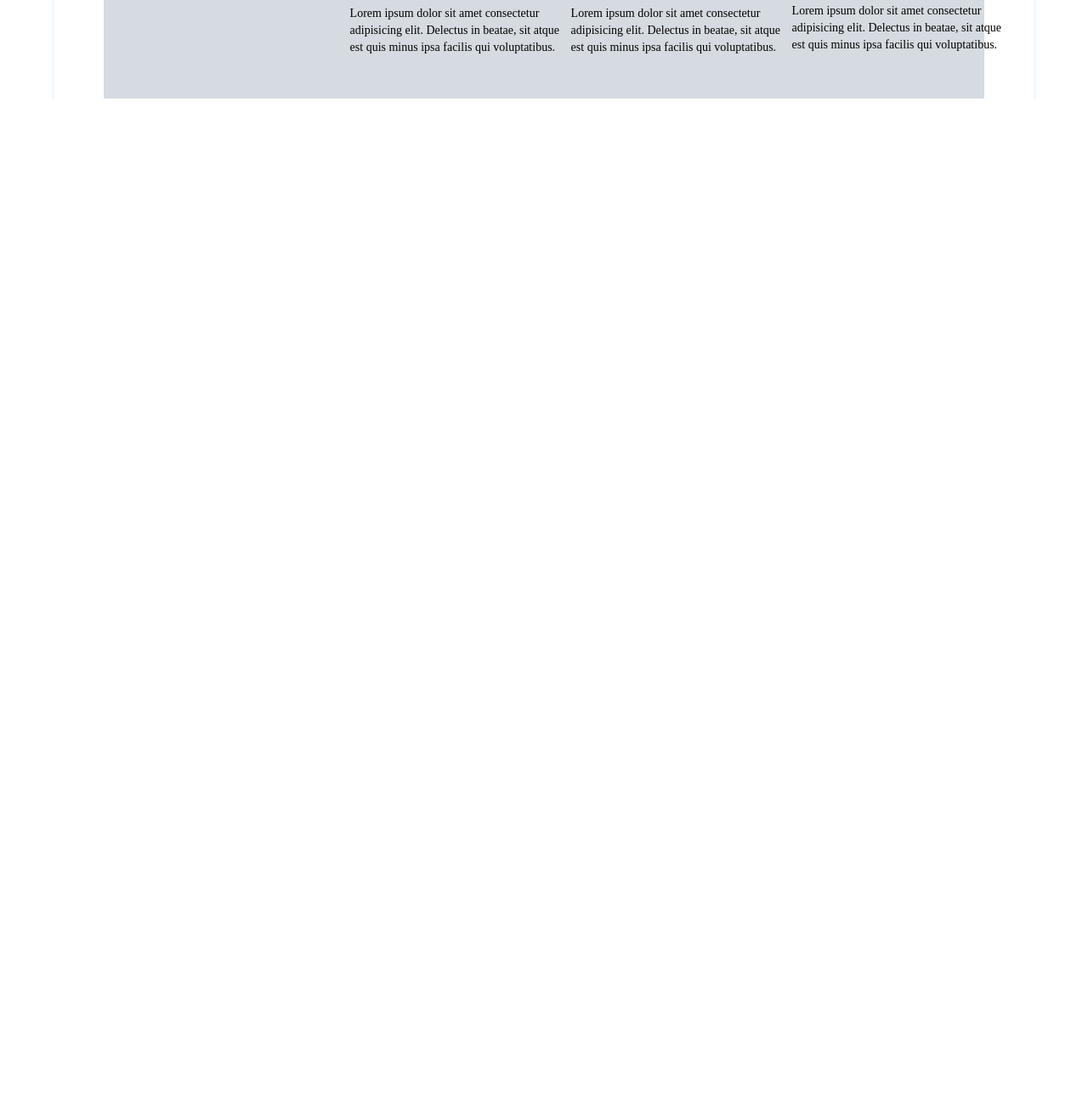
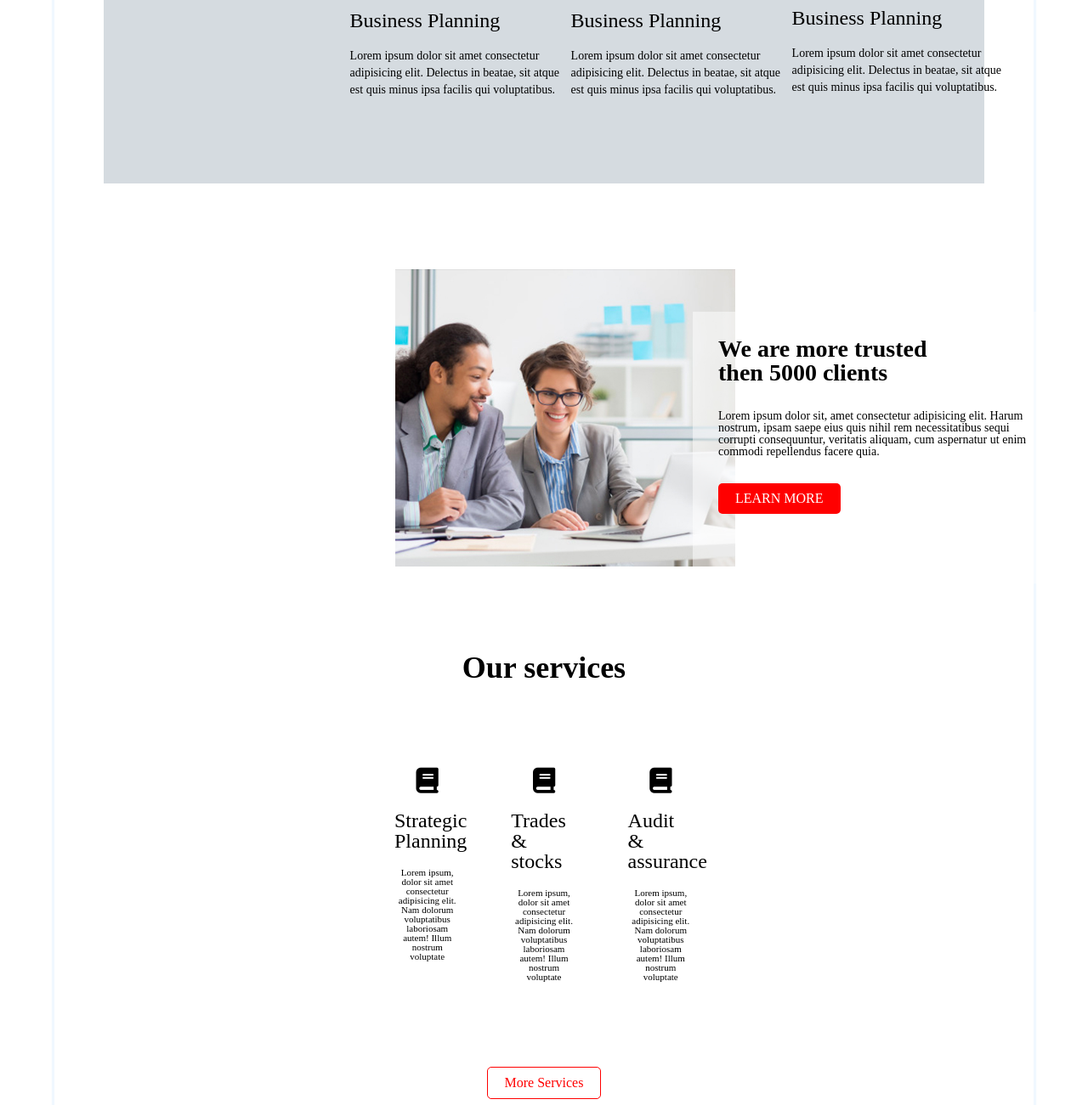
Before and after one commit to Sanjeev110592/Checkpoint_3, a plain HTML site: page Index.html in a window 1280 px wide. Shown: the part 911-2212 px from the top of the page at 85% size. Before the commit the page ends 1027 px from the top, so only its background shows below. Drawn offline with Linux system fonts and the light colour scheme.

Commit message:
about more

```diff
--- a/Index.html
+++ b/Index.html
@@ -93,5 +93,46 @@
             </div>
         </div>
     </section>
+    <section class="team">
+        <div class=" teambcg">
+            <div>
+                <h2>We are more trusted then 5000 clients</h2>
+                <p>Lorem ipsum dolor sit, amet consectetur adipisicing elit. Harum nostrum, ipsam saepe eius quis nihil rem necessitatibus sequi corrupti consequuntur, veritatis aliquam, cum aspernatur ut enim commodi repellendus facere quia.</p>
+                <a class="btn" href="#">LEARN MORE</a>
+            </div>
+        </div>
+    </section>
+    <section class="services">
+        <h1>Our services</h1>
+        <div class="parent flex">
+            <div>
+                <p class="i"><i class="fa-solid fa-book"></i></p>
+                <h2>Strategic Planning</h2>
+                <p class="text">Lorem ipsum, dolor sit amet consectetur adipisicing elit. Nam dolorum voluptatibus laboriosam autem! Illum nostrum voluptate </p>
+            </div>
+            <div>
+                <p class="i"><i class="fa-solid fa-book"></i></p>
+                <h2>Trades & stocks</h2>
+                <p class="text">Lorem ipsum, dolor sit amet consectetur adipisicing elit. Nam dolorum voluptatibus laboriosam autem! Illum nostrum voluptate </p>
+            </div>
+            <div>
+                <p class="i"><i class="fa-solid fa-book"></i></p>
+                <h2>Audit & assurance</h2>
+                <p class="text">Lorem ipsum, dolor sit amet consectetur adipisicing elit. Nam dolorum voluptatibus laboriosam autem! Illum nostrum voluptate </p>
+            </div>
+        </div>
+        <p class="more"><a class="btn mo" href="#">More Services</a></p>
+    </section>
+    <section class="se">
+        <div class="intro flex see">
+            <div class="lft">
+                <h2>Complete cases</h2>
+                <p class="tex">Lorem ipsum, dolor sit amet consectetur adipisicing elit. Minima quas voluptatum reiciendis repellendus repellat quisquam commodi. Officia ad vel minima at reprehenderit, quis corporis amet vitae eaque. Numquam deleniti at nobis sit maiores deserunt velit modi minima necessitatibus iste, maxime id vel sed adipisci ex, ab fuga reiciendis animi pariatur.</p>
+                <p class="more new"><a class="btn mo" href="#">See more</a></p>
+            </div>
+            <div class="seemore">
+            </div>
+        </div>
+    </section>
 </body>
 </html>
--- a/assets/stylesheet/style.css
+++ b/assets/stylesheet/style.css
@@ -128,7 +128,7 @@ header .second{
 	background-color: rgb(213, 219, 224);
 }
 .intro .flex{
-	padding: 50px 290px;
+	padding: 100px 290px;
 }
 .intr{
 	justify-content: space-around;
@@ -148,3 +148,96 @@ header .second{
 .intr img{
 	width: 260px;
 }
+.teambcg{
+	background-image: url("../media/team/wetrusted.jpg");
+	background-repeat: no-repeat;
+	background-size: cover;
+	width: 400px;
+	height: 350px;
+	border: 1px solid white;
+
+}
+.team{
+	padding: 100px 400px;
+}
+.team h2{
+	font-size: 28px;
+	font-weight: bolder;
+	width: 70%;
+}
+.teambcg div{
+	background-color: rgba(255,255,255,0.5);
+	height: 260px;
+	width: 370px;
+	padding: 30px;
+	margin-left: 350px;
+	margin-top: 50px;
+}
+.teambcg p{
+	font-size: 14px;
+	margin: 30px 0;
+}
+.services h1{
+	font-size: 36px;
+	font-weight: bolder;
+	text-align: center;
+}
+.parent{
+	padding: 100px 400px;
+	justify-content: space-between;
+}
+.parent div{
+	width: 22%;
+}
+.i{
+	text-align: center;
+	font-size: 30px;
+
+}
+.parent h2{
+	font-size: 24px;
+	margin: 20px 0;
+}
+.text{
+	text-align: center;
+	font-size: 11px;
+}
+.more{
+	text-align: center;
+}
+.mo{
+	background-color: white;
+	border: 1px solid red;
+	color: red;
+}
+.seemore{
+	background-image: url("../media/case/completed_case_2.png");
+	background-size: 338px;
+	height: 350px;
+	width: 50%;
+	/* border: 1px solid black; */
+	/* background-repeat: no-repeat; */
+}
+.see div{
+	/* width: 50%; */
+	margin: 100px 0;
+	/* margin-left: 50px; */
+}
+.lft{
+	width: 30%;
+	padding: 50px 40px 0 280px;
+}
+.lft h2{
+	font-size: 24px;
+	font-weight: bolder;
+}
+.tex{
+	/* font-size: 15px; */
+	margin: 20px 0;
+}
+.new{
+	text-align: left;
+}
+.se{
+	margin: 100px 0;
+}
```
